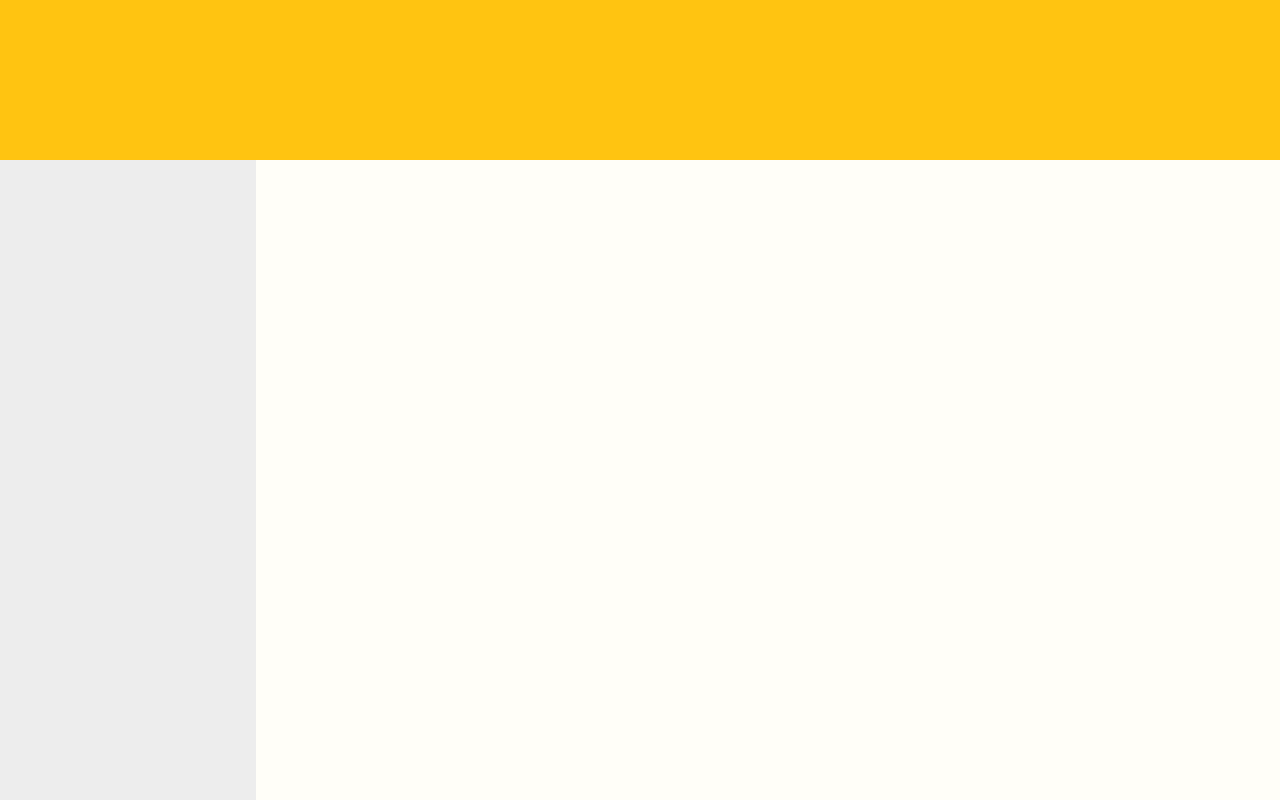
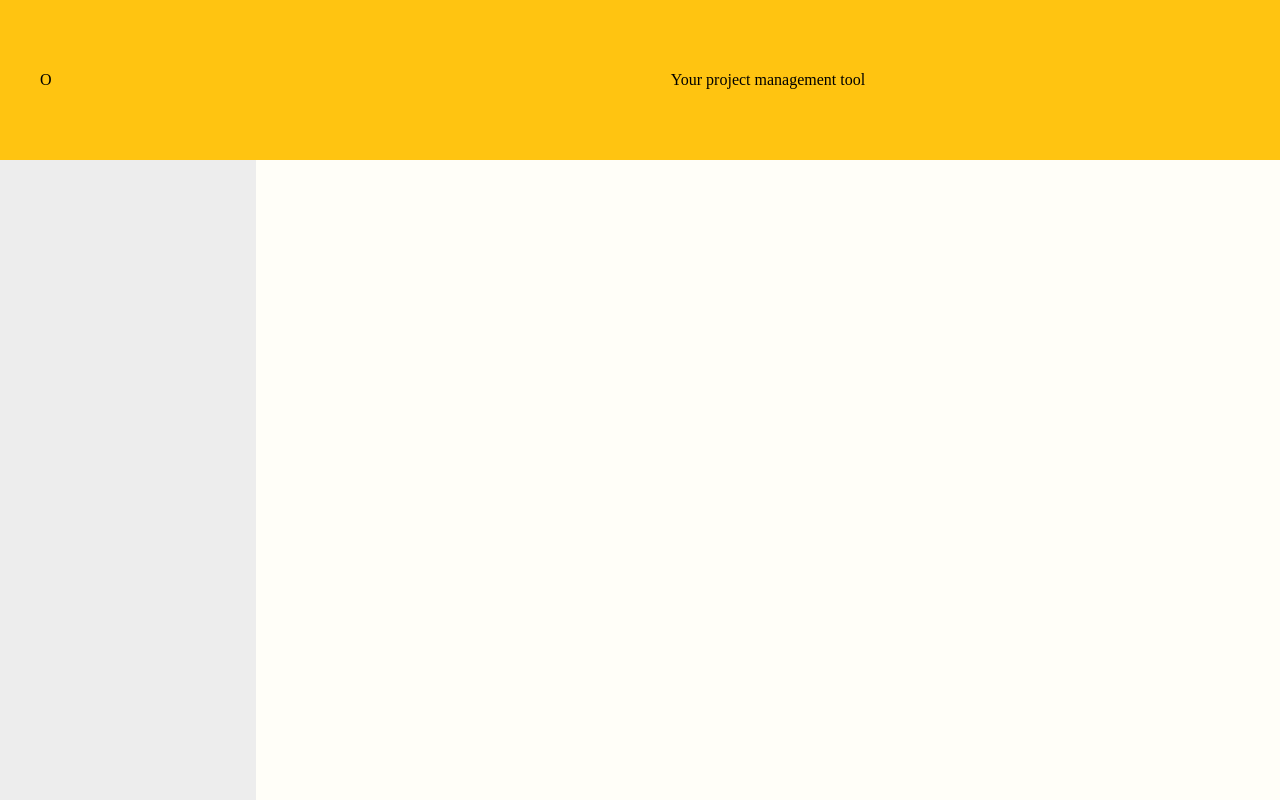
Before and after one commit to StathisPlakakis/Todo-List, a website built with webpack: page src/index.html in a window 1280 px wide. Built offline with nearby package versions, Linux system fonts and the light colour scheme.

Commit message:
Toggle logo to grid, position logo-icon

```diff
--- a/src/index.html
+++ b/src/index.html
@@ -8,8 +8,8 @@
   <body>
     <div class="content">
       <div class="logo">
-        <div class="logo-icon"></div>
-        <div class="logo-text"></div>
+        <div class="logo-icon">O</div>
+        <div class="logo-text">Your project management tool</div>
       </div>
       <div class="side-bar"></div>
       <div class="project"></div>
--- a/src/style.css
+++ b/src/style.css
@@ -19,6 +19,17 @@ body, h1, h2, h3, h4, p, li {
 .logo {
     grid-area: 1/1/2/3;
     background-color: var(--logo-background);
+    display: grid;
+    grid-template-columns: 1fr 4fr;
+    grid-auto-flow: column;
+    align-items: center;
+    justify-items: center;
+}
+
+.logo-icon {
+    box-sizing: border-box;
+    padding: 40px;
+    justify-self: start;
 }
 
 .side-bar {
```
